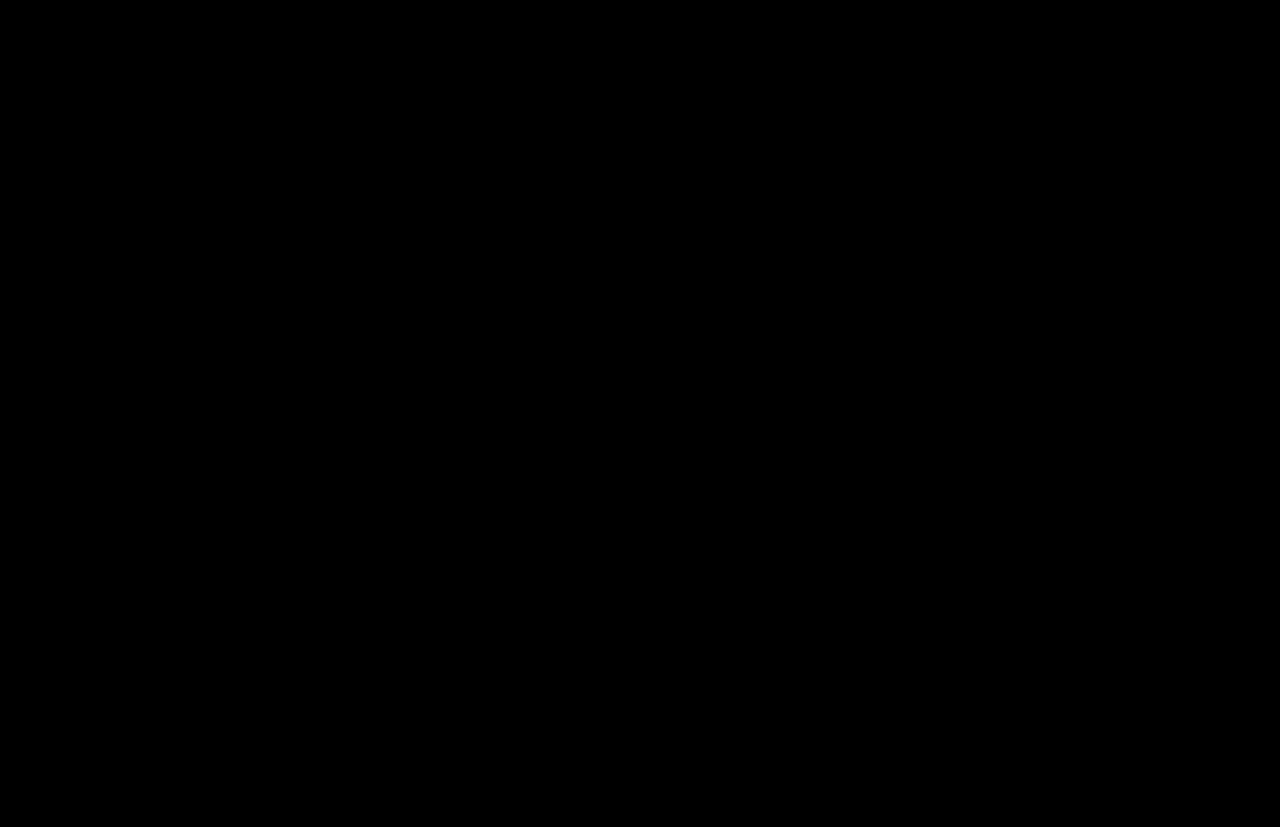
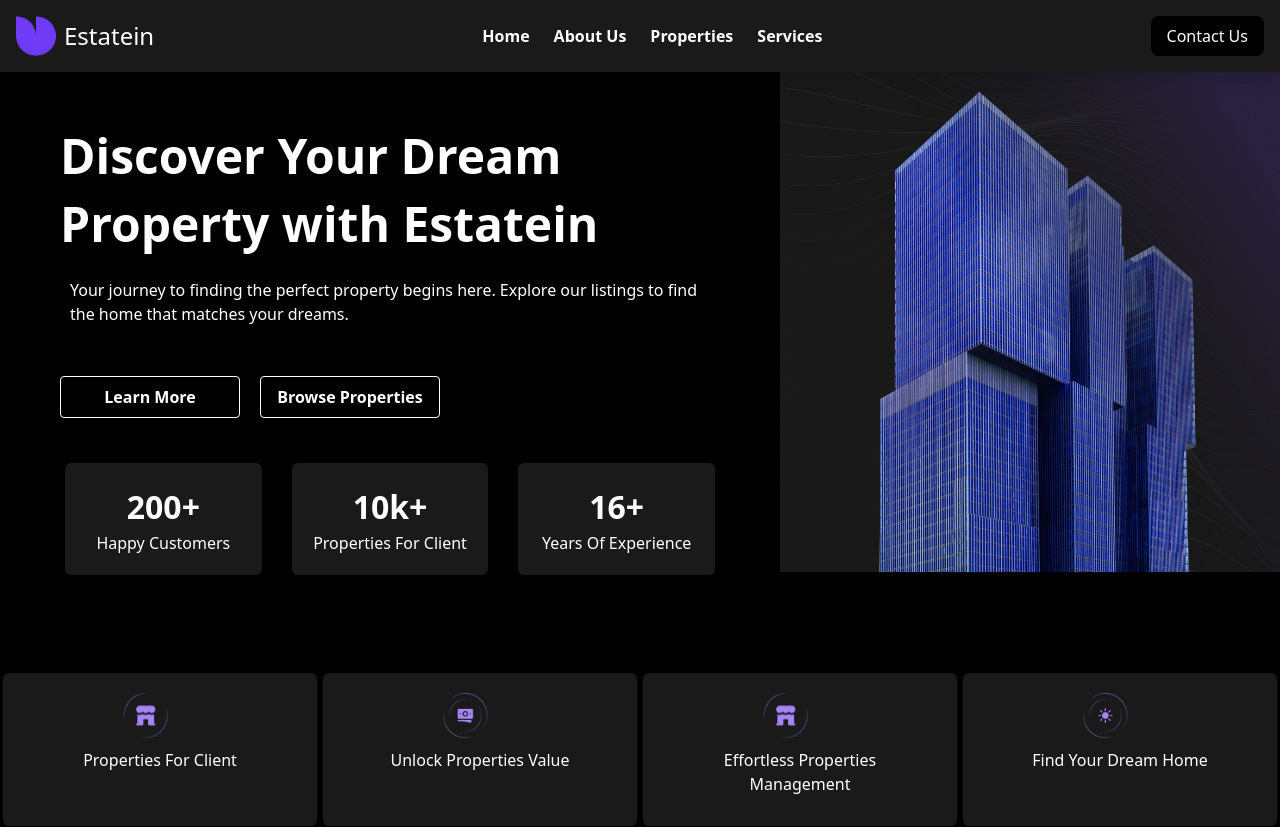
Before and after one commit to GAMSH655/Estatein, a React (Vite) app: page / in a window 1280 px wide. Before the commit this address had no page. Shown: the top 827 px of the page. Before the commit the page ends 800 px from the top, so only its background shows below. Built offline with nearby package versions, Linux system fonts and the light colour scheme.

Commit message:
added an aniamtion

```diff
--- a/src/App.jsx
+++ b/src/App.jsx
@@ -8,7 +8,7 @@
     <>
     <BrowserRouter>
      <Routes>
-       <Route path='/home' element={ <Home/>}/>
+       <Route path='/' element={ <Home/>}/>
        <Route path='/about' element={<About/>}/>
        <Route/>
        <Route/>
--- a/src/Components/HomeUi/Header.jsx
+++ b/src/Components/HomeUi/Header.jsx
@@ -5,7 +5,7 @@
     const [isMenuOpen, setIsMenuOpen] = useState(false);
 
     const NavigatingLinks = [
-        { Link: '/home', name: 'home' },
+        { Link: '/', name: 'home' },
         { Link: '/about', name: 'about us' },
         { Link: '#', name: 'properties' },
         { Link: '#', name: 'services' },
--- a/src/Components/HomeUi/Hero.jsx
+++ b/src/Components/HomeUi/Hero.jsx
@@ -26,8 +26,8 @@
          delay: 0, // values from 0 to 3000, with step 50ms
          duration: 400, // values from 0 to 3000, with step 50ms
          easing: 'ease', // default easing for AOS animations
-         once: false, // whether animation should happen only once - while scrolling down
-         mirror: false, // whether elements should animate out while scrolling past them
+         once: true, // whether animation should happen only once - while scrolling down
+         mirror: true, // whether elements should animate out while scrolling past them
          anchorPlacement: 'top-bottom', // defines which position of the element regarding to window should trigger the animation
 
        });
```
